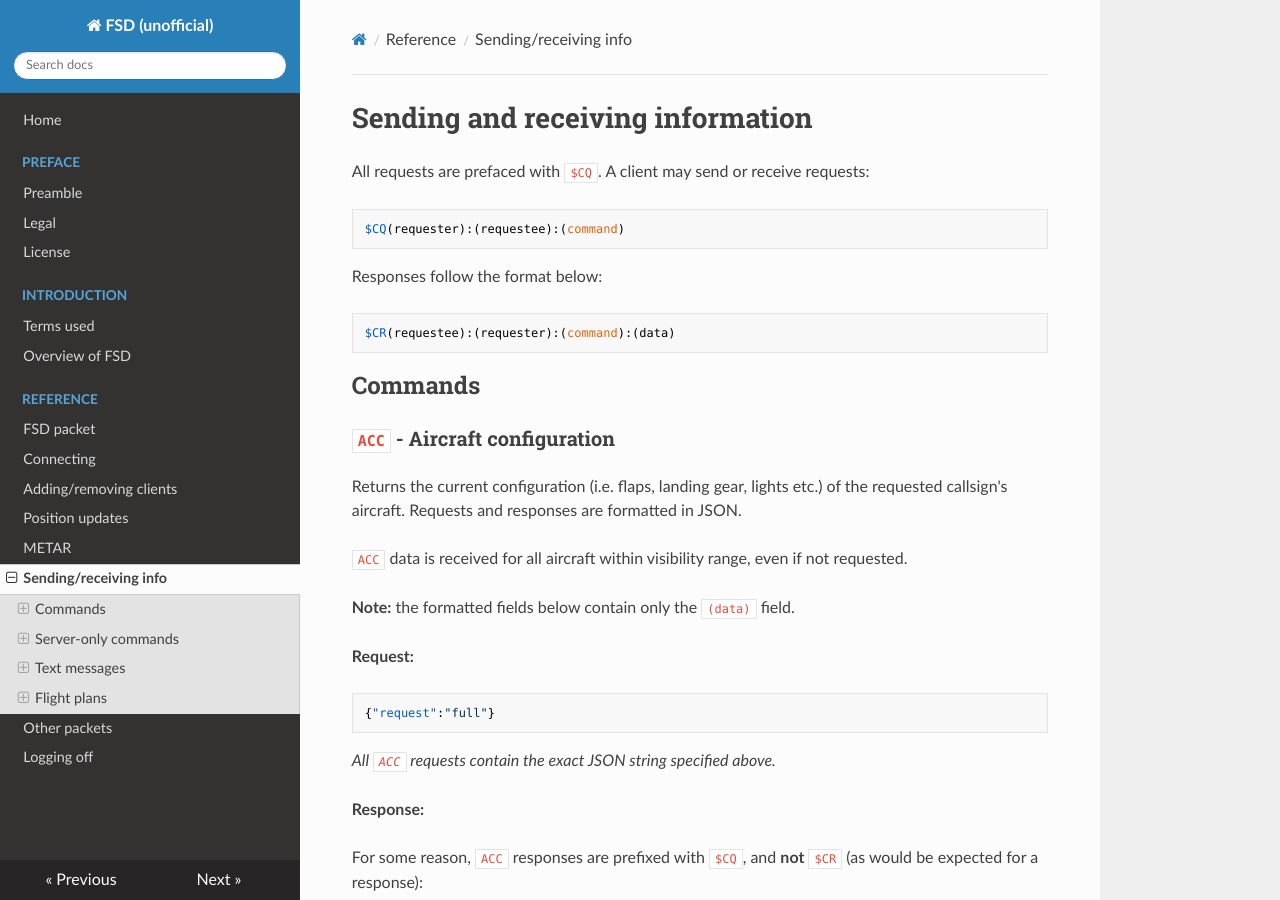
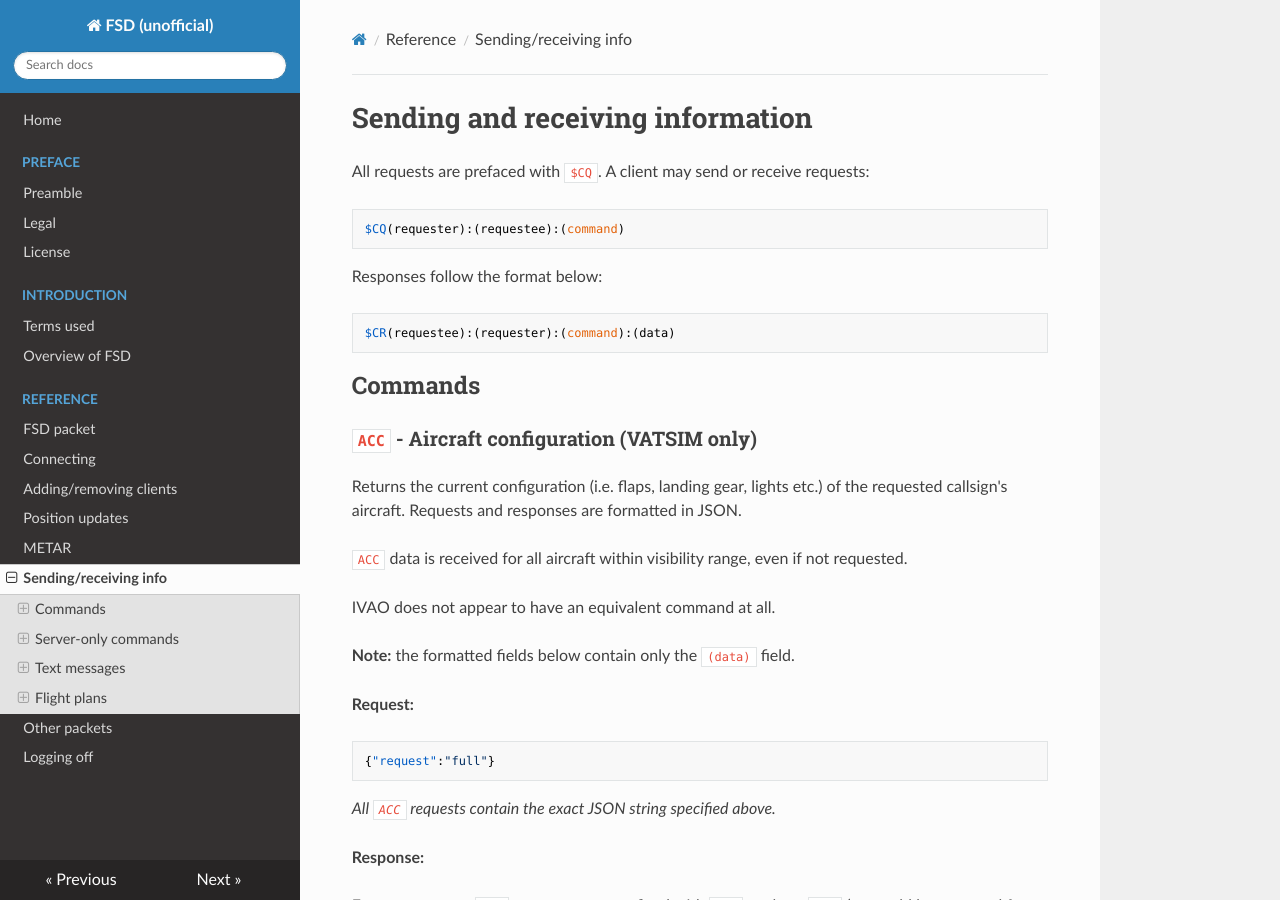
Before and after one commit to norrisng/fsd-doc, an MkDocs documentation site: the page built from docs/api/info.md, in a window 1280 px wide and 900 px high. Built offline with MkDocs 1.6.1, drawn with Linux system fonts in a browser that asks for light colours; nearby versions of some CDN libraries; old or Windows-style settings are respelled for this version of MkDocs.

Commit message:
CQ ACC (a/c config info) is VATSIM-only

```diff
--- a/docs/api/info.md
+++ b/docs/api/info.md
@@ -18,11 +18,13 @@ $CR(requestee):(requester):(command):(data)
 
 ## Commands ##
 
-### `ACC` - Aircraft configuration ###
+### `ACC` - Aircraft configuration (VATSIM only) ###
 
 Returns the current configuration (i.e. flaps, landing gear, lights etc.) of the requested callsign's aircraft. Requests and responses are formatted in JSON.
 
 `ACC` data is received for all aircraft within visibility range, even if not requested.
+
+IVAO does not appear to have an equivalent command at all.
 
 **Note:** the formatted fields below contain only the `(data)` field.
 
```
